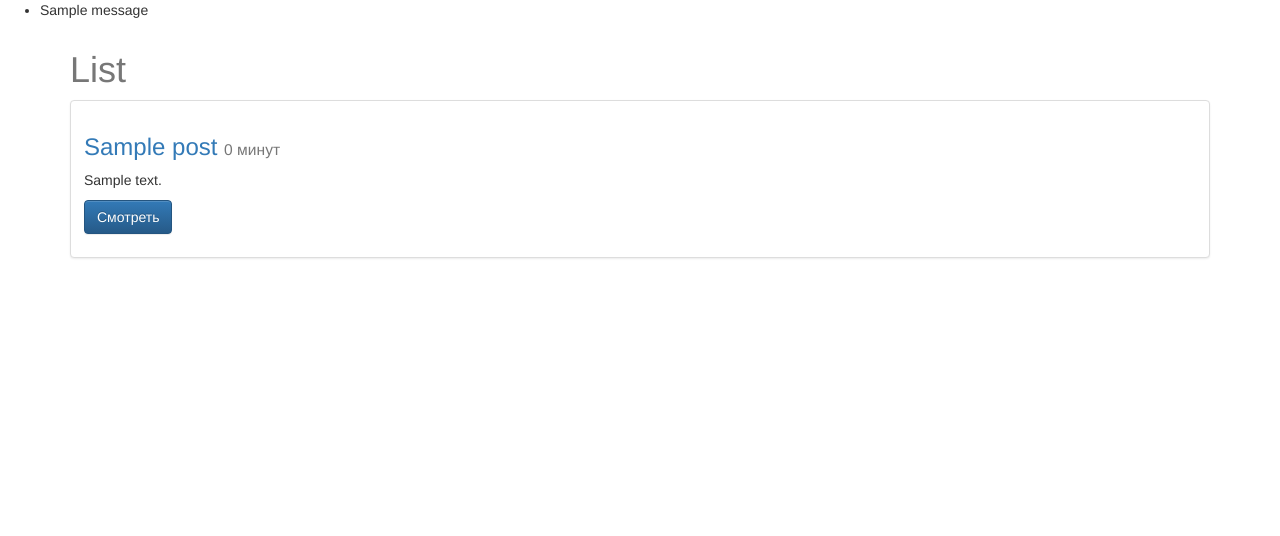
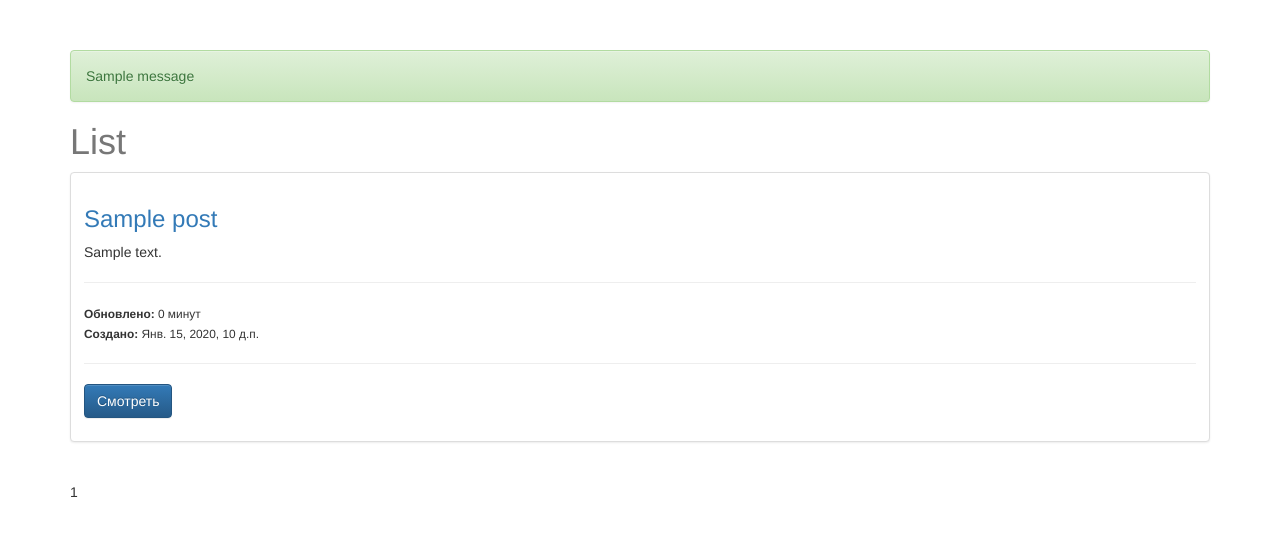
Before and after one commit to mrsova/python-blog, a Django app: page /posts/ in a window 1280 px wide. Shown: the top 536 px of the page. Run offline with Django 3.2, Linux system fonts and the light colour scheme; tables that the repository leaves empty hold one stand-in row (values such as "Sample post"); one stand-in notice (Sample message) is shown; some libraries are stand-ins or nearby versions.

Commit message:
add pagination

```diff
--- a/posts/models.py
+++ b/posts/models.py
@@ -12,5 +12,10 @@ class Post(models.Model):
         return self.title
 
     def get_absolut_url(self):
+        #reverse(viewname[, urlconf=None, args=None, kwargs=None, current_app=None])
         return reverse("posts:detail", kwargs={"id":self.id})
         # return "/posts/%s/" %(self.id)
+
+    class Meta:
+        #Сортировка
+        ordering = ["-updated"]
--- a/posts/views.py
+++ b/posts/views.py
@@ -1,4 +1,4 @@
-import os
+from django.core.paginator import Paginator, EmptyPage, PageNotAnInteger
 from django.contrib import messages
 from django.http import HttpResponse, HttpResponseRedirect
 from django.shortcuts import render, get_object_or_404, redirect
@@ -6,7 +6,7 @@ from django.shortcuts import render, get_object_or_404, redirect
 # Create your views here.
 from .forms import PostForm
 from .models import Post
-
+#cоздание поста
 def post_create(request):
     form = PostForm(request.POST or None)
     if form.is_valid():
@@ -20,6 +20,7 @@ def post_create(request):
 
     return render(request, "post_form.html", context)
 
+#просмотр поста
 def post_detail(request, id=None):
     instance = get_object_or_404(Post, id=id)
     context = {
@@ -27,14 +28,43 @@ def post_detail(request, id=None):
     }
     return render(request, "post_detail.html", context)
 
+#список постов
 def post_list(request):
-    queryset = Post.objects.all()
+    queryset_list = Post.objects.all()
+
+    paginator = Paginator(queryset_list, 3) # Show 25 contacts per page
+    page_request_var = "page"
+    page = request.GET.get(page_request_var)
+    try:
+        queryset = paginator.page(page)
+    except PageNotAnInteger:
+        # If page is not an integer, deliver first page.
+        queryset = paginator.page(1)
+    except EmptyPage:
+        # If page is out of range (e.g. 9999), deliver last page of results.
+        queryset = paginator.page(paginator.num_pages)
+
+    # Get the index of the current page
+    index = queryset.number - 1  # edited to something easier without index
+    # This value is maximum index of your pages, so the last page - 1
+    max_index = len(paginator.page_range)
+    # You want a range of 7, so lets calculate where to slice the list
+    start_index = index - 3 if index >= 3 else 0
+    end_index = index + 3 if index <= max_index - 3 else max_index
+    # Get our new page range. In the latest versions of Django page_range returns
+    # an iterator. Thus pass it to list, to make our slice possible again.
+    page_range = list(paginator.page_range)[start_index:end_index]
+    print(page_range)
+
     context = {
         "object_list": queryset,
-        "title": "List"
+        "title": "List",
+        "page_request_var":page_request_var,
+        "page_range":page_range
     }
     return render(request, "post_list.html", context)
 
+#обновление поста
 def post_update(request, id=None):
     instance = get_object_or_404(Post, id=id)
     form = PostForm(request.POST or None, instance=instance)
@@ -49,6 +79,7 @@ def post_update(request, id=None):
     }
     return render(request, "post_form.html", context)
 
+#удаление поста
 def post_delete(request, id=None):
     instance = get_object_or_404(Post, id=id)
     instance.delete()
--- a/static/css/style.css
+++ b/static/css/style.css
@@ -2,3 +2,6 @@ h1{
     color:#777;
 
 }
+.main{
+    padding-top:50px;
+}
--- a/templates/base.html
+++ b/templates/base.html
@@ -13,12 +13,13 @@
     <style>{% block style %}{% endblock style %}</style>
 </head>
 <body>
-{% include "messages_display.html" %}
+<div class="main">
 
 <div class="container">
+    {% include "messages_display.html" %}
     {% block content %}{% endblock content %}
 </div>
-
+</div>
 <!-- Latest compiled and minified JavaScript -->
 <script src="https://maxcdn.bootstrapcdn.com/bootstrap/3.3.7/js/bootstrap.min.js" integrity="sha384-Tc5IQib027qvyjSMfHjOMaLkfuWVxZxUPnCJA7l2mCWNIpG9mGCD8wGNIcPD7Txa" crossorigin="anonymous"></script>
 </body>
--- a/templates/messages_display.html
+++ b/templates/messages_display.html
@@ -1,9 +1,7 @@
 <div class="messages">
     {% if messages %}
-    <ul class="messages">
         {% for message in messages %}
-        <li{% if message.tags %} class="{{ message.tags }}"{% endif %}>{{ message }}</li>
+        <div class="alert alert-success {{ message.tags }}" role="alert">{{ message }}</div>
         {% endfor %}
-    </ul>
     {% endif %}
 </div>
--- a/templates/post_list.html
+++ b/templates/post_list.html
@@ -1,19 +1,46 @@
 {% extends "base.html" %}
+
 {% block content %}
 <div class="coll-sm-6 coll-sm-offest-3">
+
 <h1>{{ title}}</h1>
+
+{% for obj in object_list %}
 <div class="row">
-    {% for obj in object_list %}
     <div class="col-sm-12">
       <div class="thumbnail">
         <div class="caption">
-            <h3><a href='{{ obj.get_absolut_url }}'>{{obj.title }}</a> <small>{{obj.timestamp | timesince}}</small></h3>
+          <h3><a href='{{ obj.get_absolut_url }}'>{{obj.title }}</a></h3>
           <p>{{obj.content|linebreaks|truncatechars:120}}</p>
+           <hr>
+           <small><b>Обновлено:</b> {{obj.updated | timesince}}</small>
+           <br>
+           <small><b>Создано:</b> {{obj.timestamp }}</small>
+           <hr>
           <p><a href="{{ obj.get_absolut_url }}" class="btn btn-primary" role="button">Смотреть</a> </p>
         </div>
       </div>
     </div>
+  </div>
 {% endfor %}
+<div class="pagination">
+    <span class="step-links">
+        {% if object_list.has_previous %}
+            <a href="?{{page_request_var}}={{ object_list.previous_page_number }}"><-</a>
+        {% endif %}
+        <span class="current">
+          {% for item in page_range %}
+             {% if object_list.number == item %}
+                {{item}}
+              {% else %}
+                  <a href="?{{page_request_var}}={{item}}">{{ item }}</a>
+              {% endif %}
+          {% endfor%}
+        </span>
+        {% if object_list.has_next %}
+            <a href="?{{page_request_var}}={{ object_list.next_page_number }}">-></a>
+        {% endif %}
+    </span>
 </div>
 </div>
 {% endblock content %}
```
Also changed, not shown: 1 other file. Lines whose indentation alone changed are shown as unchanged.
